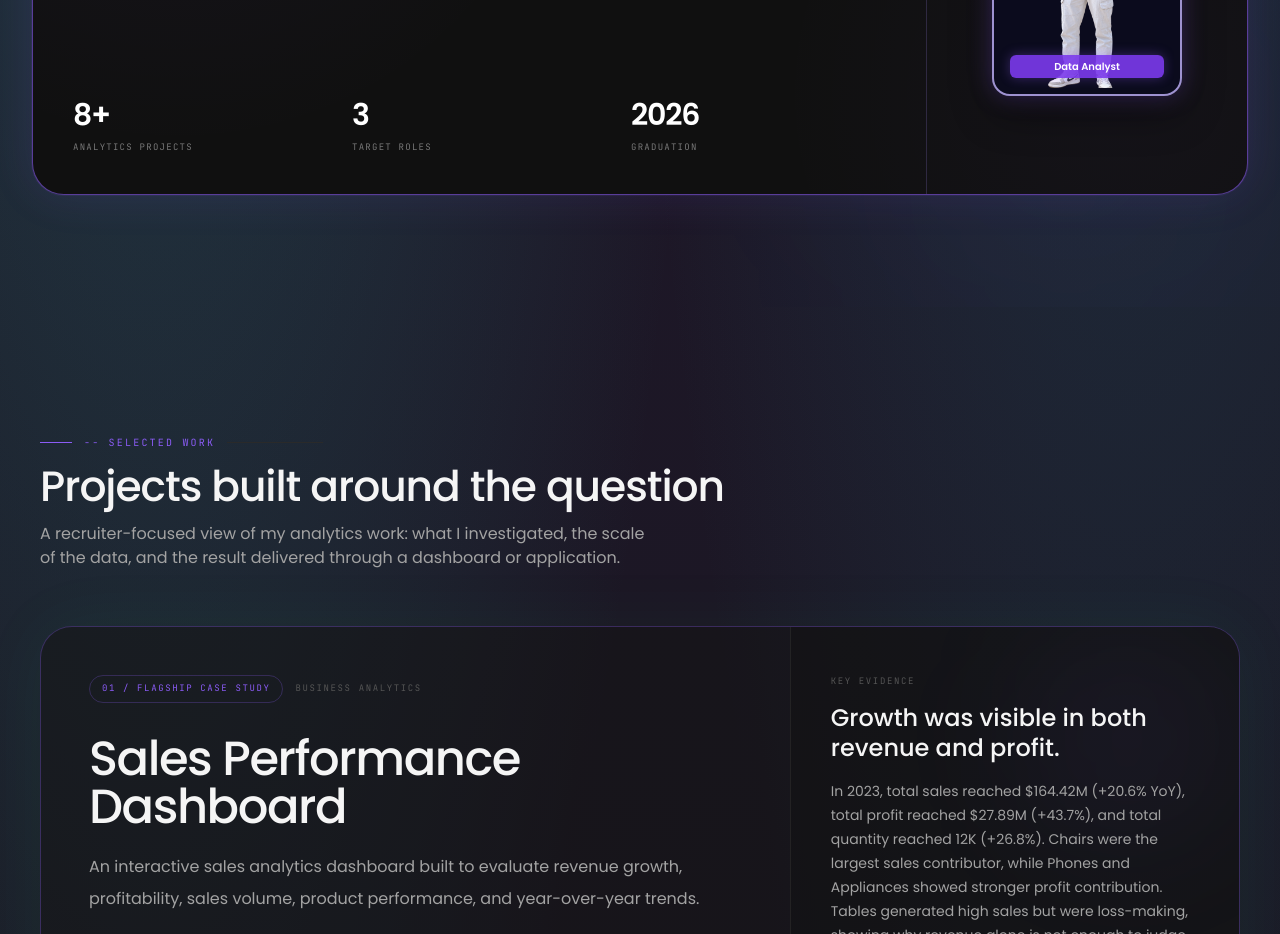
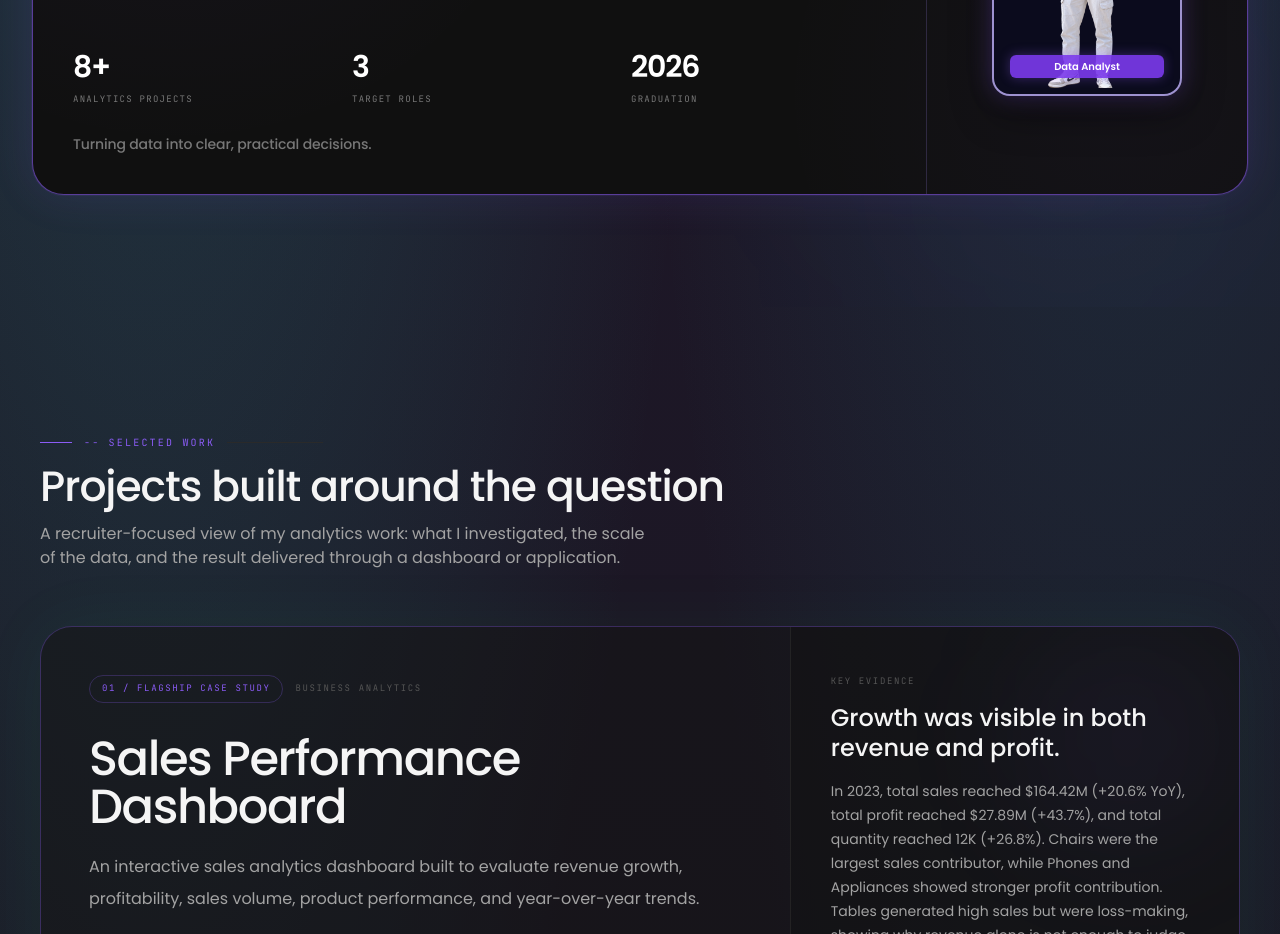
Before and after one commit to bhaskar-nb/portfolio, a Next.js app: page / in a window 1280 px wide. Shown: the part 1220-2154 px from the top of the page. Built offline with nearby package versions, Linux system fonts and the light colour scheme.

Commit message:
Add About section tagline

```diff
--- a/components/About.tsx
+++ b/components/About.tsx
@@ -59,6 +59,10 @@ export default function About() {
                     </div>
                   ))}
                 </div>
+
+                <p className="mt-7 text-xs font-medium tracking-[-0.01em] text-ink-500 sm:text-sm">
+                  Turning data into clear, practical decisions.
+                </p>
               </div>
             </div>
 
```
